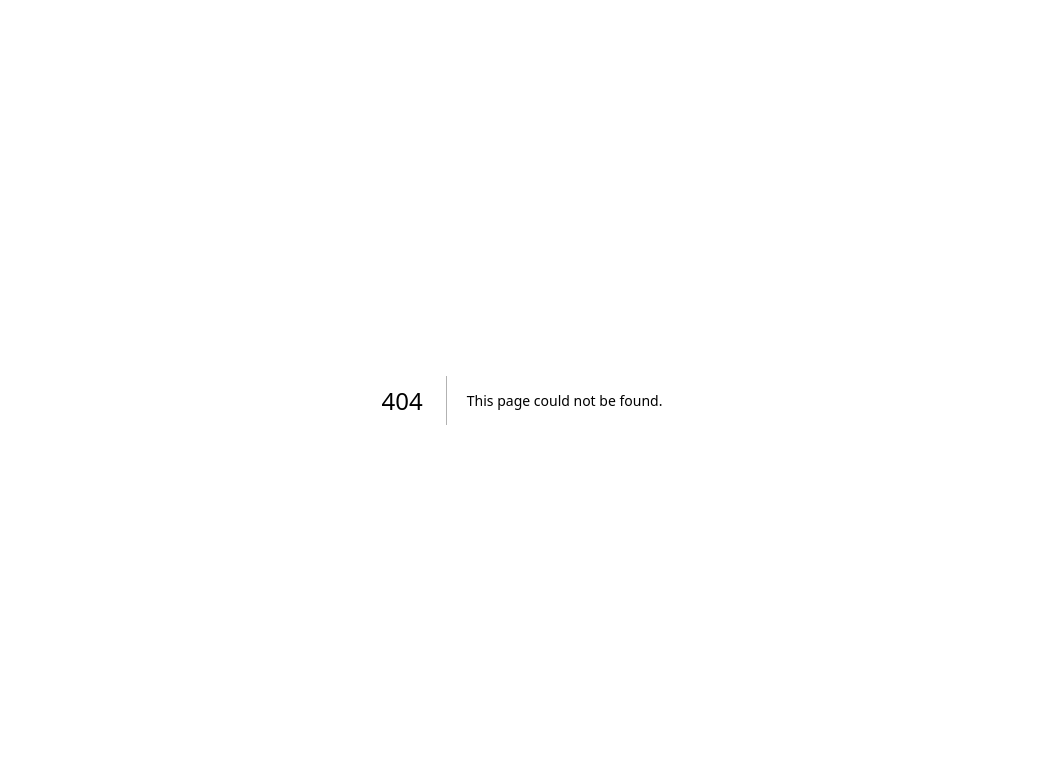
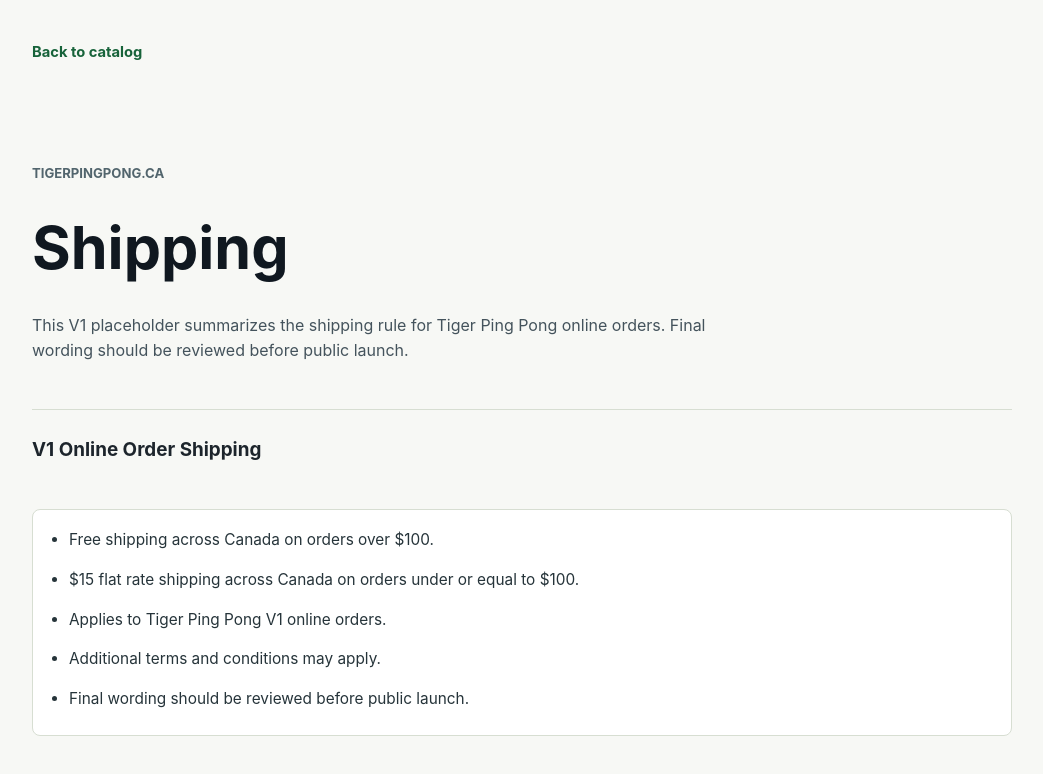
Before and after one commit to Shawnathin/tigerpingpong-platform, a Next.js app in the folder apps/web/: page /shipping in a window 1280 px wide. Before the commit this address had no page. Shown: the top 774 px of the page, without its empty margins (118-1161 px from the left). Built offline with nearby package versions, Linux system fonts and the light colour scheme.

Commit message:
014: update v1 shipping language and commerce rules

```diff
--- /dev/null
+++ b/apps/web/src/app/shipping/page.module.css
@@ -0,0 +1,88 @@
+.page {
+  display: grid;
+  gap: 28px;
+  min-height: 100vh;
+  padding: 34px 20px 64px;
+}
+
+.backBar,
+.header,
+.section {
+  width: min(100%, 980px);
+  margin: 0 auto;
+}
+
+.backBar a {
+  display: inline-flex;
+  min-height: 36px;
+  align-items: center;
+  color: #17633a;
+  font-size: 0.92rem;
+  font-weight: 700;
+  text-decoration: none;
+}
+
+.backBar a:hover {
+  text-decoration: underline;
+}
+
+.header {
+  display: grid;
+  gap: 14px;
+  padding-bottom: 24px;
+  border-bottom: 1px solid #d7ded2;
+}
+
+.eyebrow {
+  margin: 0;
+  color: #52656d;
+  font-size: 0.82rem;
+  font-weight: 700;
+  letter-spacing: 0;
+  text-transform: uppercase;
+}
+
+.title {
+  margin: 0;
+  color: #101820;
+  font-size: clamp(2rem, 5vw, 3.7rem);
+  line-height: 1;
+}
+
+.intro {
+  max-width: 720px;
+  margin: 0;
+  color: #44535c;
+  font-size: 1rem;
+  line-height: 1.55;
+}
+
+.section {
+  display: grid;
+  gap: 14px;
+}
+
+.section h2 {
+  margin: 0;
+  color: #1d252c;
+  font-size: 1.18rem;
+}
+
+.ruleList {
+  display: grid;
+  gap: 10px;
+  margin: 0;
+  padding: 18px 18px 18px 36px;
+  border: 1px solid #d7ded2;
+  border-radius: 8px;
+  background: #ffffff;
+  color: #26343a;
+  font-size: 0.96rem;
+  line-height: 1.5;
+}
+
+@media (max-width: 560px) {
+  .page {
+    padding-top: 24px;
+  }
+}
--- /dev/null
+++ b/apps/web/src/app/shipping/page.tsx
@@ -0,0 +1,40 @@
+import type { Metadata } from "next";
+
+import styles from "./page.module.css";
+
+export const metadata: Metadata = {
+  title: "Shipping | Tiger Ping Pong Platform",
+  description: "V1 Tiger Ping Pong online order shipping terms placeholder."
+};
+
+export default function ShippingPage() {
+  return (
+    <main className={styles.page}>
+      <div className={styles.backBar}>
+        <a href="/catalog">Back to catalog</a>
+      </div>
+
+      <section className={styles.header} aria-labelledby="shipping-title">
+        <p className={styles.eyebrow}>TigerPingPong.ca</p>
+        <h1 className={styles.title} id="shipping-title">
+          Shipping
+        </h1>
+        <p className={styles.intro}>
+          This V1 placeholder summarizes the shipping rule for Tiger Ping Pong online orders.
+          Final wording should be reviewed before public launch.
+        </p>
+      </section>
+
+      <section className={styles.section} aria-labelledby="shipping-rules-title">
+        <h2 id="shipping-rules-title">V1 Online Order Shipping</h2>
+        <ul className={styles.ruleList}>
+          <li>Free shipping across Canada on orders over $100.</li>
+          <li>$15 flat rate shipping across Canada on orders under or equal to $100.</li>
+          <li>Applies to Tiger Ping Pong V1 online orders.</li>
+          <li>Additional terms and conditions may apply.</li>
+          <li>Final wording should be reviewed before public launch.</li>
+        </ul>
+      </section>
+    </main>
+  );
+}
```
Also changed, not shown: apps/web/src/app/catalog/page.module.css (+18 -7 lines), apps/web/src/app/catalog/page.tsx (+12 -4 lines), apps/web/src/app/catalog/products/[slug]/page.module.css (+20 -12 lines), apps/web/src/app/catalog/products/[slug]/page.tsx (+16 -9 lines), apps/web/src/lib/shipping.ts (added, +7 -0 lines), 1 other file (tests, documents, lock files or other folders).
